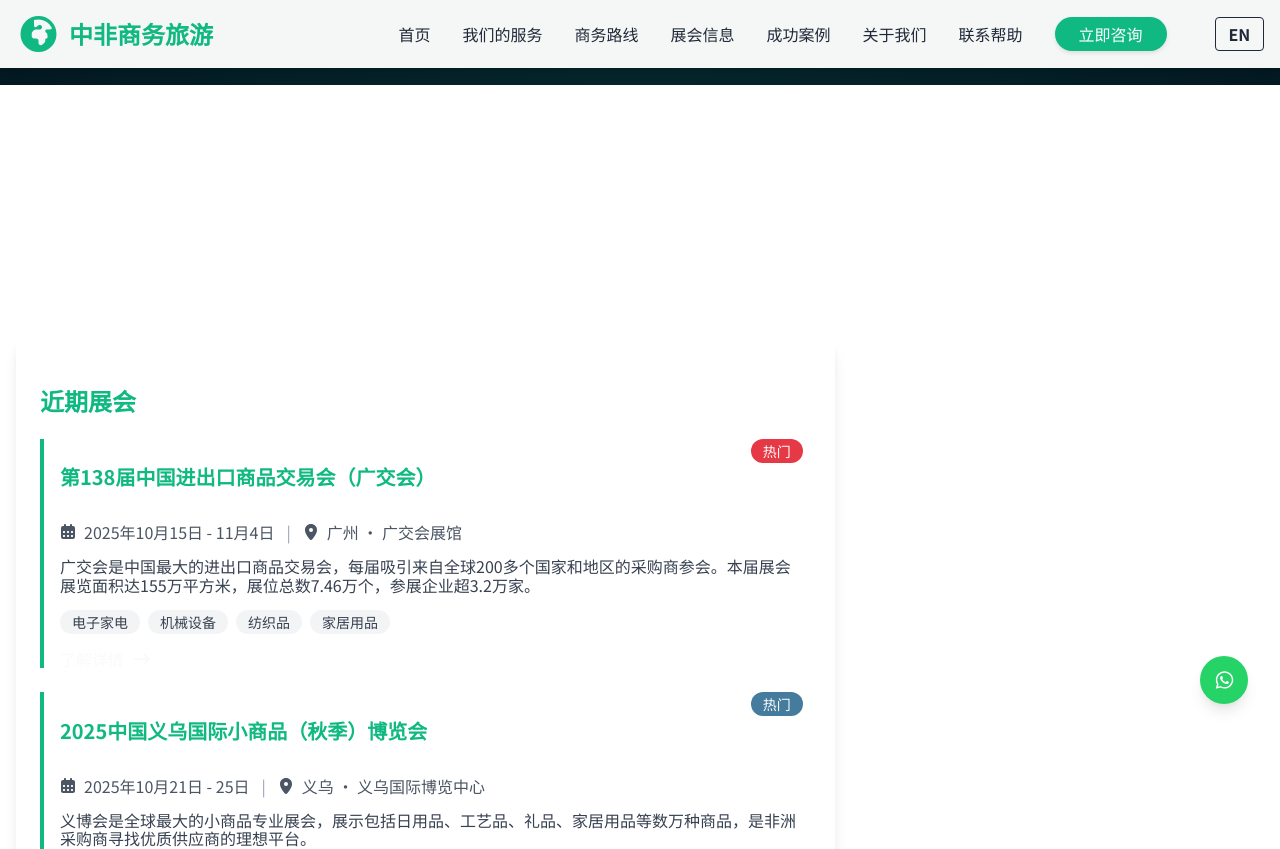
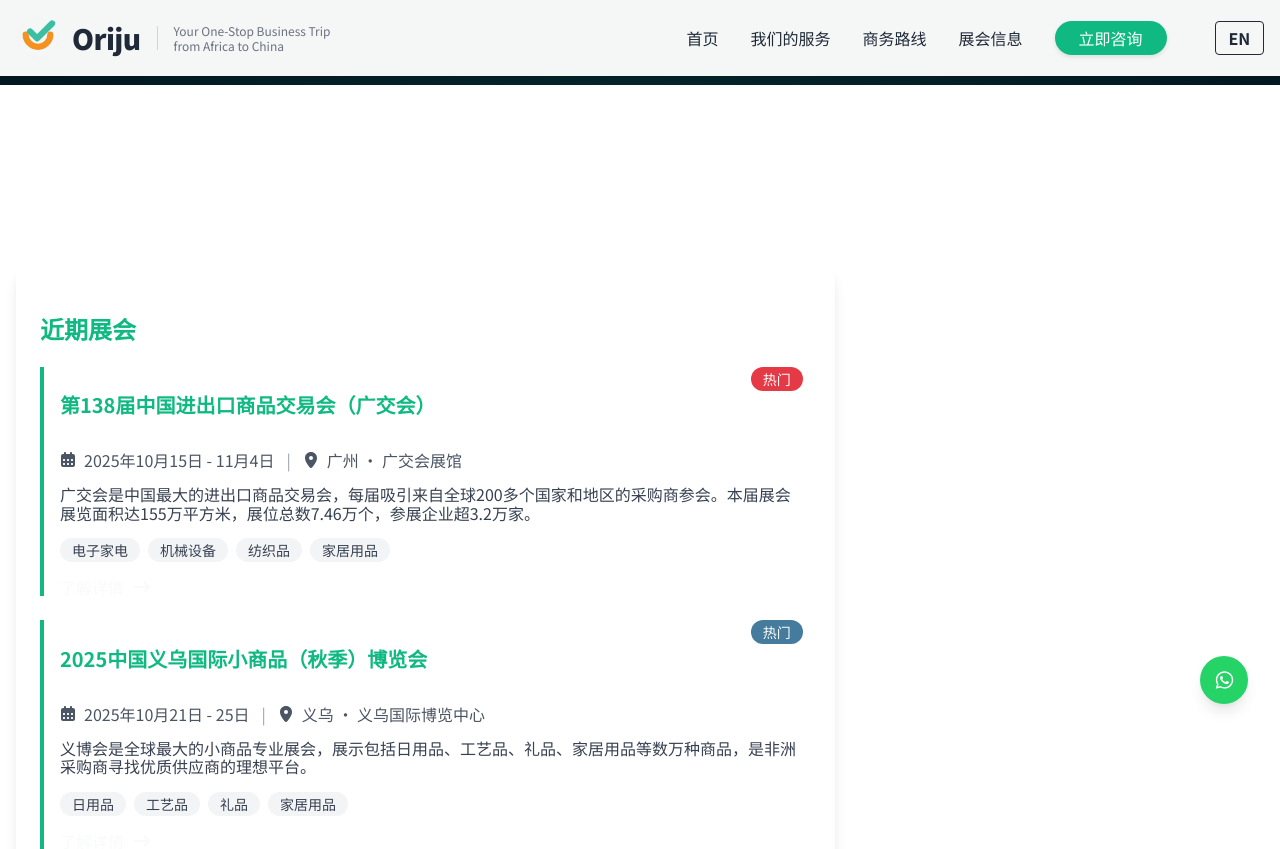
Before and after one commit to TwinTailTown/travelweb, a Next.js app: page /exhibitions in a window 1280 px wide. Shown: the top 849 px of the page. Built offline with nearby package versions, Linux system fonts and the light colour scheme.

Commit message:
feat: 实现导航、采购介绍、展会和全球网络等核心 UI 组件。

```diff
--- a/components/Exhibitions.module.scss
+++ b/components/Exhibitions.module.scss
@@ -1,7 +1,11 @@
 .section {
-  padding-top: 5rem;
-  padding-bottom: 5rem;
+  padding-top: 1.5rem;
+  padding-bottom: 4rem;
   background-color: white;
+
+  @media (min-width: 768px) {
+    padding-top: 2rem;
+  }
 }
 
 .container {
@@ -34,12 +38,12 @@
 
 .header {
   text-align: center;
-  margin-bottom: 3rem;
+  margin-bottom: 2rem;
   padding-left: 1rem;
   padding-right: 1rem;
 
   @media (min-width: 768px) {
-    margin-bottom: 4rem;
+    margin-bottom: 2.5rem;
   }
 }
 
@@ -468,12 +472,96 @@
 
 .calendarYear {
   font-weight: 700;
+  display: flex;
+  align-items: center;
+  gap: 0.5rem;
+}
+
+.calendarMonth {
+  font-weight: 500;
+  color: #4b5563;
+}
+
+.calendarGrid {
+  display: grid;
+  grid-template-columns: repeat(7, 1fr);
+  gap: 2px;
+  background-color: #f3f4f6;
+  border: 1px solid #f3f4f6;
+  border-radius: 0.25rem;
+  overflow: hidden;
+  margin-bottom: 1.5rem;
+}
+
+.calendarWeekday {
+  background-color: #f9fafb;
+  color: #6b7280;
+  font-size: 0.75rem;
+  font-weight: 600;
+  text-align: center;
+  padding: 0.5rem 0;
+}
+
+.calendarDay {
+  background-color: white;
+  aspect-ratio: 1 / 1;
+  display: flex;
+  align-items: center;
+  justify-content: center;
+  font-size: 0.875rem;
+  color: #374151;
+  position: relative;
+  cursor: default;
+
+  &.empty {
+    background-color: #f9fafb;
+  }
+
+  &.today {
+    font-weight: 700;
+    color: var(--primary-color);
+    background-color: rgba(230, 57, 70, 0.05);
+  }
+
+  &.hasEvent {
+    cursor: pointer;
+    background-color: white;
+
+    .eventDot {
+      position: absolute;
+      bottom: 4px;
+      width: 4px;
+      height: 4px;
+      border-radius: 9999px;
+      background-color: var(--primary-color);
+    }
+
+    &:hover {
+      background-color: rgba(230, 57, 70, 0.1);
+    }
+  }
 }
 
 .calendarEvents {
   display: flex;
   flex-direction: column;
-  gap: 0.5rem;
+  gap: 0.75rem;
+  max-height: 400px;
+  overflow-y: auto;
+  padding-right: 0.5rem;
+
+  &::-webkit-scrollbar {
+    width: 4px;
+  }
+
+  &::-webkit-scrollbar-track {
+    background: transparent;
+  }
+
+  &::-webkit-scrollbar-thumb {
+    background: #d1d5db;
+    border-radius: 10px;
+  }
 }
 
 .calendarEvent {
--- a/components/Navigation.module.scss
+++ b/components/Navigation.module.scss
@@ -48,18 +48,66 @@
   display: flex;
   align-items: center;
   text-decoration: none;
+  gap: 0.75rem;
 }
 
-.logoIcon {
-  font-size: 2.25rem;
-  color: var(--primary-color);
-  margin-right: 0.5rem;
+.logoSvg {
+  width: 2.25rem;
+  height: 2.25rem;
+  flex-shrink: 0;
+
+  @media (min-width: 768px) {
+    width: 2.75rem;
+    height: 2.75rem;
+  }
 }
 
-.logoText {
+.brandWrapper {
+  display: flex;
+  align-items: center;
+  gap: 0.75rem;
+
+  @media (min-width: 1024px) {
+    gap: 1rem;
+  }
+}
+
+.brandName {
   font-size: 1.5rem;
-  font-weight: 700;
-  color: var(--primary-color);
+  font-weight: 800;
+  color: #1f2937;
+  letter-spacing: -0.02em;
+  line-height: 1;
+
+  @media (min-width: 768px) {
+    font-size: 1.75rem;
+  }
+}
+
+.separator {
+  width: 1px;
+  height: 1.5rem;
+  background-color: #d1d5db;
+
+  @media (max-width: 1023px) {
+    display: none;
+  }
+}
+
+.slogan {
+  font-size: 0.75rem;
+  color: #6b7280;
+  line-height: 1.25;
+  font-weight: 400;
+  max-width: 180px;
+
+  @media (max-width: 1279px) {
+    max-width: 140px;
+  }
+
+  @media (max-width: 1023px) {
+    display: none;
+  }
 }
 
 .desktopNav {
--- a/components/Navigation.tsx
+++ b/components/Navigation.tsx
@@ -47,9 +47,6 @@ export default function Navigation() {
     { href: '/#services', label: '我们的服务' },
     { href: '/routes', label: '商务路线' },
     { href: '/exhibitions', label: '展会信息' },
-    { href: '/#cases', label: '成功案例' },
-    { href: '/#about', label: '关于我们' },
-    { href: '/#contact', label: '联系帮助' },
   ]
 
   return (
@@ -57,11 +54,28 @@ export default function Navigation() {
       <div className={styles.container}>
         <div className={styles.navContent}>
           <Link href="/" className={styles.logo}>
-            <FontAwesomeIcon
-              icon={faGlobeAfrica}
-              className={styles.logoIcon}
-            />
-            <span className={styles.logoText}>中非商务旅游</span>
+            <svg className={styles.logoSvg} viewBox="0 0 100 100" fill="none" xmlns="http://www.w3.org/2000/svg">
+              {/* 图二风格的 SVG Logo 实现 */}
+              <circle cx="50" cy="50" r="45" stroke="#f3f4f6" strokeWidth="2" strokeDasharray="5 5" />
+              <path
+                d="M22 42C22 57.464 34.536 70 50 70C65.464 70 78 57.464 78 42"
+                stroke="#f39221"
+                strokeWidth="14"
+                strokeLinecap="round"
+              />
+              <path
+                d="M32 35L48 51L82 17"
+                stroke="#3bbfa3"
+                strokeWidth="14"
+                strokeLinecap="round"
+                strokeLinejoin="round"
+              />
+            </svg>
+            <div className={styles.brandWrapper}>
+              <span className={styles.brandName}>Oriju</span>
+              <div className={styles.separator}></div>
+              <span className={styles.slogan}>Your One-Stop Business Trip from Africa to China</span>
+            </div>
           </Link>
 
           {/* 桌面导航 */}
@@ -72,8 +86,8 @@ export default function Navigation() {
                   key={link.href}
                   href={link.href}
                   className={`${styles.navLink} ${(link.href === '/' && activeSection === 'home') ||
-                      (link.href.includes('#') && activeSection === link.href.split('#')[1])
-                      ? styles.active : ''
+                    (link.href.includes('#') && activeSection === link.href.split('#')[1])
+                    ? styles.active : ''
                     }`}
                 >
                   {link.label}
```
Also changed, not shown: components/Exhibitions.tsx (+100 -87 lines), components/GlobalNetwork.tsx (+4 -5 lines), components/SourcingIntro.tsx (+6 -7 lines).
